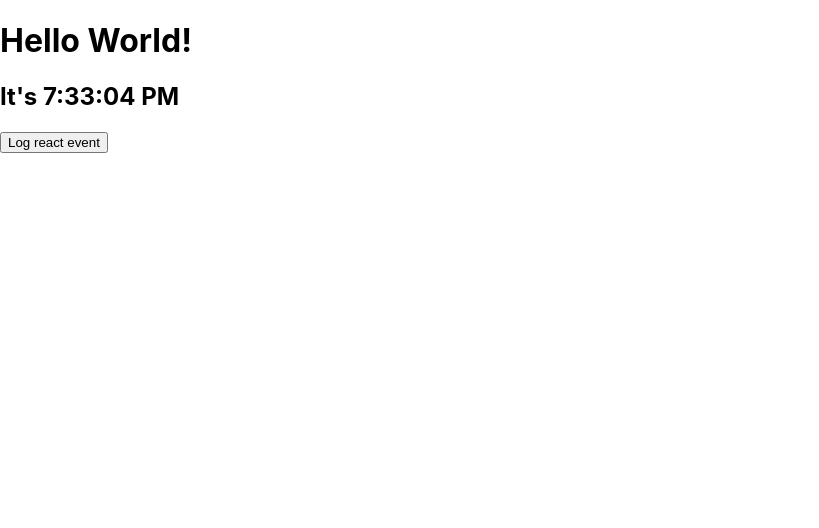
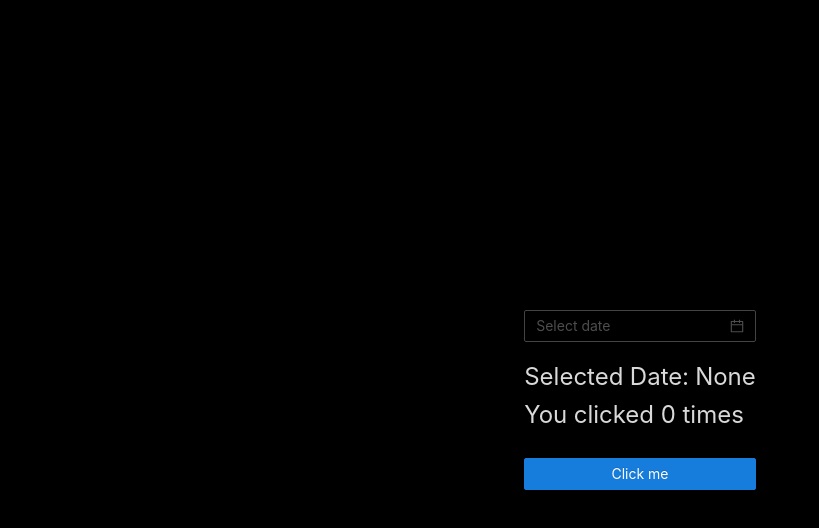
Before and after one commit to Ivang71/countdown, a React (Create React App) app: page / in a window 1280 px wide. Shown: the top 528 px of the page, without its empty margins (0-819 px from the left). Built offline with nearby package versions, Linux system fonts and the light colour scheme.

Commit message:
Rewrite with hooks

```diff
--- a/package.json
+++ b/package.json
@@ -6,6 +6,7 @@
     "@testing-library/jest-dom": "^5.11.4",
     "@testing-library/react": "^11.1.0",
     "@testing-library/user-event": "^12.1.10",
+    "antd": "^4.9.4",
     "react": "^17.0.1",
     "react-dom": "^17.0.1",
     "react-scripts": "4.0.1",
@@ -34,5 +35,8 @@
       "last 1 firefox version",
       "last 1 safari version"
     ]
+  },
+  "devDependencies": {
+    "eslint-plugin-react-hooks": "^4.2.0"
   }
 }
--- a/src/App.css
+++ b/src/App.css
@@ -1,38 +1,11 @@
 .App {
-  text-align: center;
+  width: 100vw;
+  height: 100vh;
+  display: grid;
+  justify-content: center;
+  align-content: center;
+  font-size: 1.5rem;
+  font-family: -apple-system, BlinkMacSystemFont, 'Segoe UI', Roboto, 'Helvetica Neue', Arial,
+  'Noto Sans', sans-serif, 'Apple Color Emoji', 'Segoe UI Emoji', 'Segoe UI Symbol',
+  'Noto Color Emoji';
 }
-
-.App-logo {
-  height: 40vmin;
-  pointer-events: none;
-}
-
-@media (prefers-reduced-motion: no-preference) {
-  .App-logo {
-    animation: App-logo-spin infinite 10s linear;
-  }
-}
-
-.App-header {
-  background-color: #282c34;
-  min-height: 100vh;
-  display: flex;
-  flex-direction: column;
-  align-items: center;
-  justify-content: center;
-  font-size: calc(10px + 2vmin);
-  color: white;
-}
-
-.App-link {
-  color: #61dafb;
-}
-
-@keyframes App-logo-spin {
-  from {
-    transform: rotate(0deg);
-  }
-  to {
-    transform: rotate(360deg);
-  }
-}
--- a/src/App.js
+++ b/src/App.js
@@ -1,15 +1,33 @@
 import './App.css';
-import Clock from "./components/Clock";
-import Button from "./components/Button";
+import 'antd/dist/antd.dark.css';
+import React, {useState} from "react";
+import {Button, DatePicker} from "antd";
 
 //https://jsonplaceholder.typicode.com/ fake rest api
 function App() {
+    const [date, setDate] = useState(null);
+    const [count, setCount] = useState(0);
+
+    /*useEffect(() => {
+        message.info(`Rerender! You clicked ${count} times`)
+    })
+*/
     return (
-        <>
+        <div className="App">
+            <DatePicker onChange={date => setDate(date)}/>
+            <div style={{marginTop: 16}}>
+                Selected Date: {date ? date.format('YYYY-MM-DD') : 'None'}
+            </div>
+            <p>You clicked {count} times</p>
+            <Button onClick={() => setCount(count + 1)} type="primary">Click me</Button>
+        </div>
+    );
+    /*return (
+        <div>
         <Clock/>
-        <Button/>
-        </>
-    );
+        <MainButton/>
+        </div>
+    );*/
 }
 
 export default App;
--- a/src/components/Button.jsx
+++ b/src/components/MainButton.jsx
@@ -1,15 +1,13 @@
 import React from "react";
+import {Button} from "antd";
 
-export default function Button() {
+export default function MainButton() {
     function handleClick(e) {
         e.preventDefault();
         console.log('The link was clicked.');
     }
 
     return (
-        <>
-            <button onClick={handleClick}>Log react event</button>
-
-        </>
+        <Button onClick={handleClick}>Log react event</Button>
     )
 }
```
Also changed, not shown: 2 other files (tests, documents, lock files or other folders).
